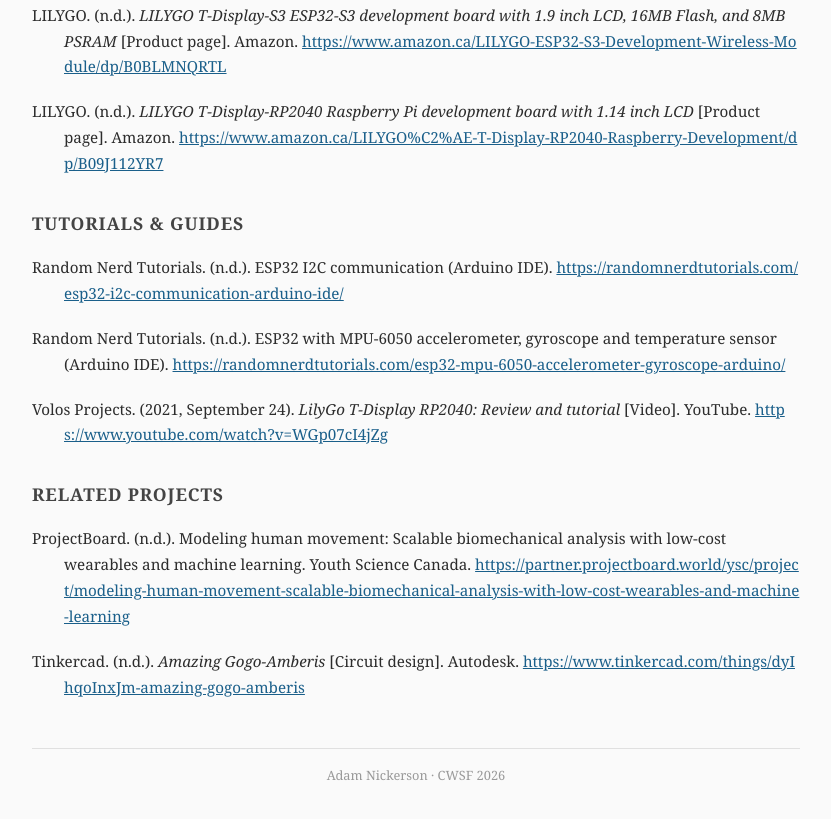
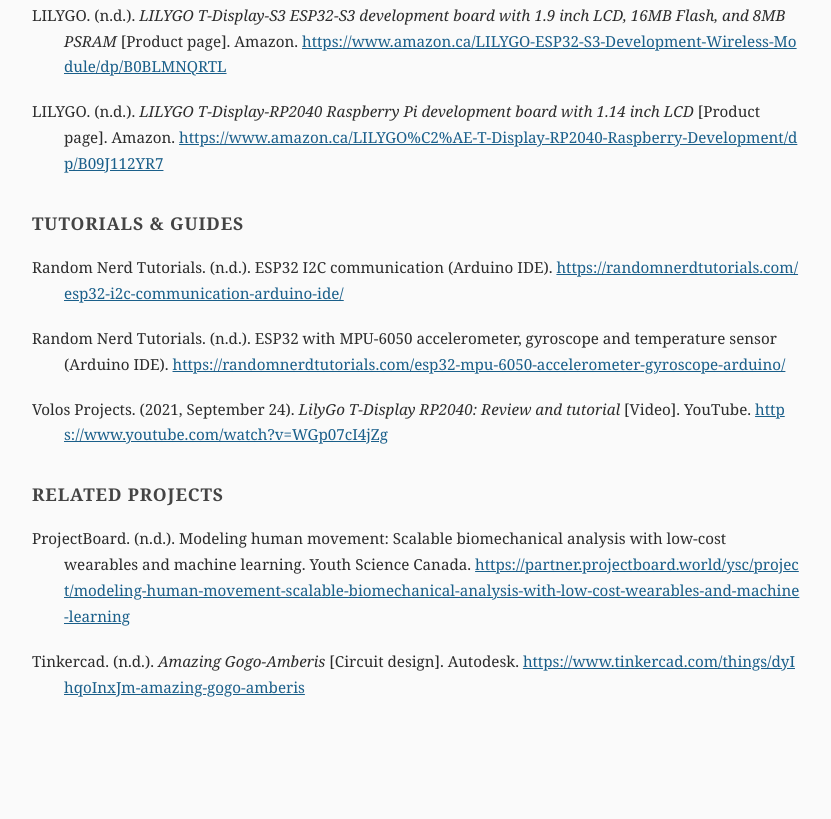
Before and after one commit to elisernickerson/lacrosse-references, a plain HTML site: page index.html in a window 1280 px wide. Shown: the part 746-1565 px from the top of the page, without its empty margins (224-1055 px from the left). After the commit the page ends 1498 px from the top, so only its background shows below. Drawn offline with Linux system fonts and the light colour scheme.

Commit message:
Remove footer

```diff
--- a/index.html
+++ b/index.html
@@ -96,8 +96,6 @@
 
     <p class="ref">Tinkercad. (n.d.). <em>Amazing Gogo-Amberis</em> [Circuit design]. Autodesk. <a href="https://www.tinkercad.com/things/dyIhqoInxJm-amazing-gogo-amberis">https://www.tinkercad.com/things/dyIhqoInxJm-amazing-gogo-amberis</a></p>
 
-    <footer>
-        Adam Nickerson &middot; CWSF 2026
-    </footer>
+
 </body>
 </html>
```
